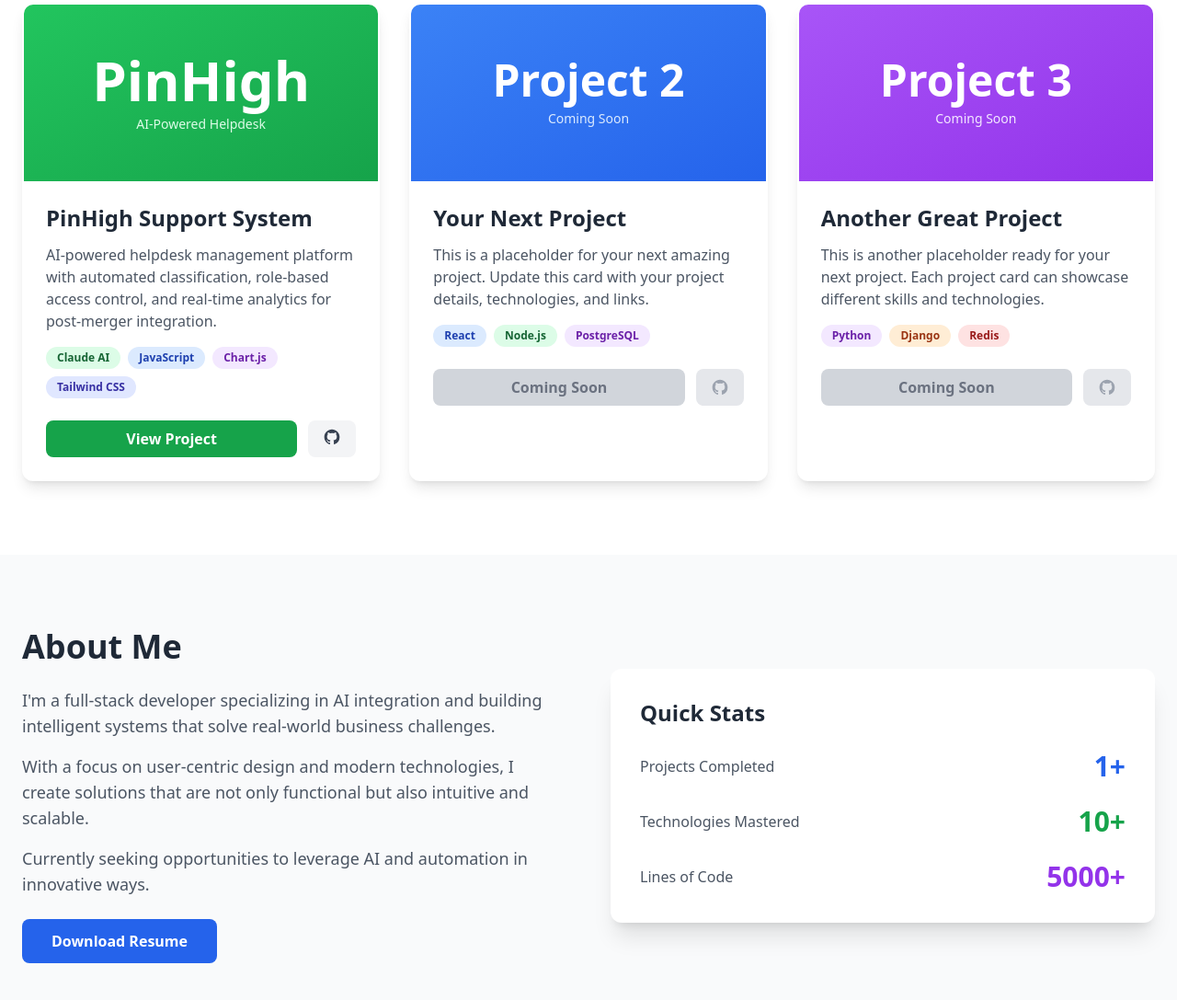
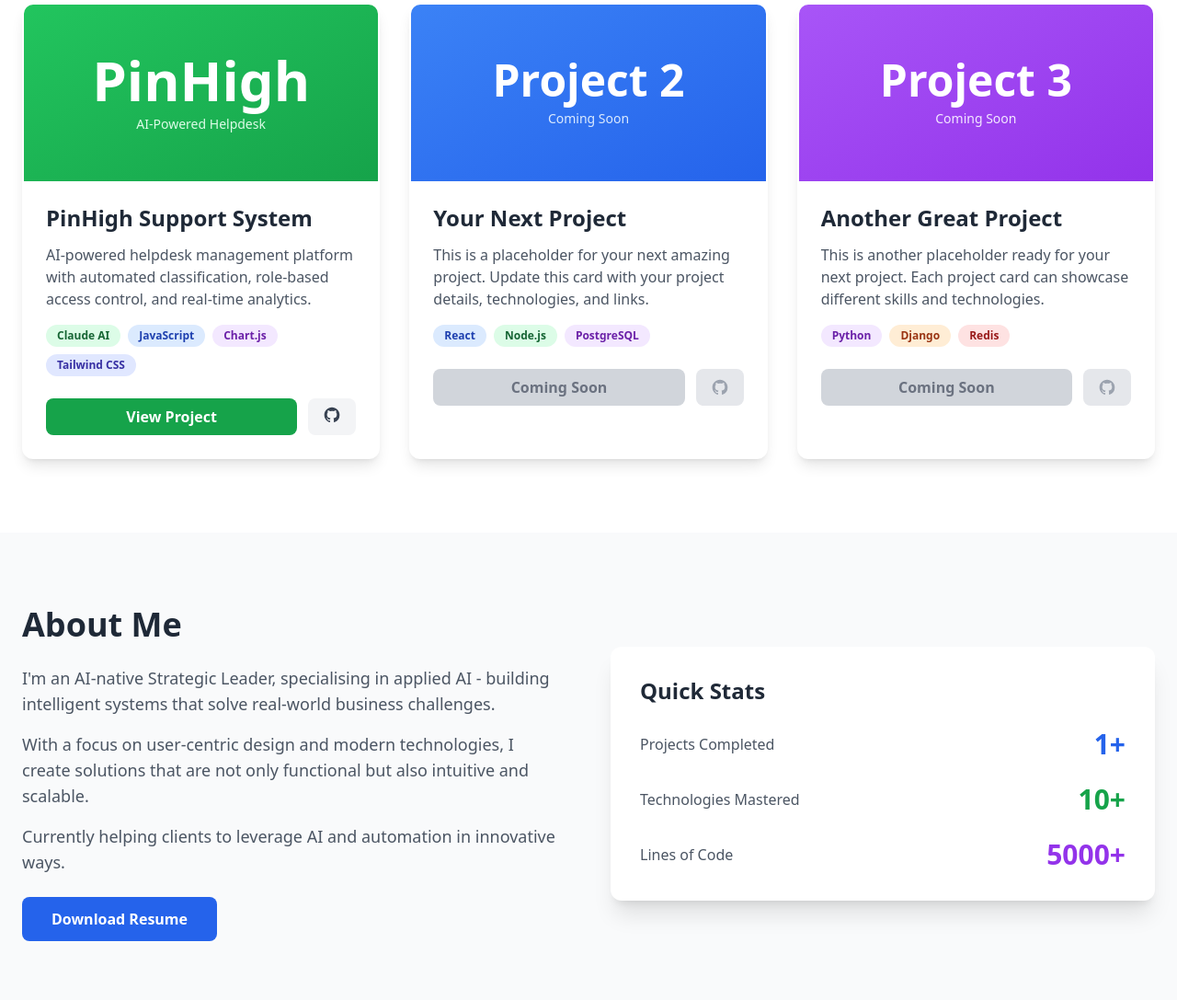
Before and after one commit to jonathanryanatkins/jonathanryanatkins.github.io, a plain HTML site: page index.html in a window 1280 px wide. Shown: the part 885-1972 px from the top of the page at 92% size. Drawn offline with nearby package versions, Linux system fonts and the light colour scheme.

Commit message:
Update index.html

```diff
--- a/index.html
+++ b/index.html
@@ -43,7 +43,7 @@
     <nav class="bg-white shadow-sm sticky top-0 z-50">
         <div class="max-w-7xl mx-auto px-6 py-4">
             <div class="flex items-center justify-between">
-                <a href="#" class="text-2xl font-bold text-gray-800">JRA</a>
+                <a href="#" class="text-2xl font-bold text-gray-800"></a>
                 <div class="hidden md:flex items-center space-x-8">
                     <a href="#projects" class="text-gray-600 hover:text-gray-900 font-medium transition">Projects</a>
                     <a href="#about" class="text-gray-600 hover:text-gray-900 font-medium transition">About</a>
@@ -105,7 +105,7 @@
                         <h3 class="text-2xl font-bold text-gray-800 mb-3">PinHigh Support System</h3>
                         <p class="text-gray-600 mb-4">
                             AI-powered helpdesk management platform with automated classification,
-                            role-based access control, and real-time analytics for post-merger integration.
+                            role-based access control, and real-time analytics.
                         </p>
 
                         <div class="flex flex-wrap gap-2 mb-6">
@@ -208,7 +208,7 @@
                 <div>
                     <h2 class="text-4xl font-bold text-gray-800 mb-6">About Me</h2>
                     <p class="text-lg text-gray-600 mb-4">
-                        I'm a full-stack developer specializing in AI integration and building intelligent systems
+                        I'm an AI-native Strategic Leader, specialising in applied AI - building intelligent systems
                         that solve real-world business challenges.
                     </p>
                     <p class="text-lg text-gray-600 mb-4">
@@ -216,7 +216,7 @@
                         not only functional but also intuitive and scalable.
                     </p>
                     <p class="text-lg text-gray-600 mb-6">
-                        Currently seeking opportunities to leverage AI and automation in innovative ways.
+                        Currently helping clients to leverage AI and automation in innovative ways.
                     </p>
                     <a href="/cdn-cgi/l/email-protection#345752505741467451445b4c41477451455750475b" class="px-8 py-3 bg-blue-600 hover:bg-blue-700 text-white font-semibold rounded-lg transition inline-block">
                         Download Resume
@@ -315,7 +315,7 @@
                     </svg>
                     Email Me
                 </a>
-                <a href="https://linkedin.com/in/jonathanryanatkins-mba" target="_blank"
+                <a href="https://linkedin.com/in/jonathan-atkins-mba" target="_blank"
                    class="flex items-center gap-3 px-8 py-4 bg-blue-700 hover:bg-blue-800 text-white font-semibold rounded-lg transition">
                     <svg class="w-6 h-6" fill="currentColor" viewBox="0 0 24 24">
                         <path d="M20.447 20.452h-3.554v-5.569c0-1.328-.027-3.037-1.852-3.037-1.853 0-2.136 1.445-2.136 2.939v5.667H9.351V9h3.414v1.561h.046c.477-.9 1.637-1.85 3.37-1.85 3.601 0 4.267 2.37 4.267 5.455v6.286zM5.337 7.433c-1.144 0-2.063-.926-2.063-2.065 0-1.138.92-2.063 2.063-2.063 1.14 0 2.064.925 2.064 2.063 0 1.139-.925 2.065-2.064 2.065zm1.782 13.019H3.555V9h3.564v11.452zM22.225 0H1.771C.792 0 0 .774 0 1.729v20.542C0 23.227.792 24 1.771 24h20.451C23.2 24 24 23.227 24 22.271V1.729C24 .774 23.2 0 22.222 0h.003z"/>
```
